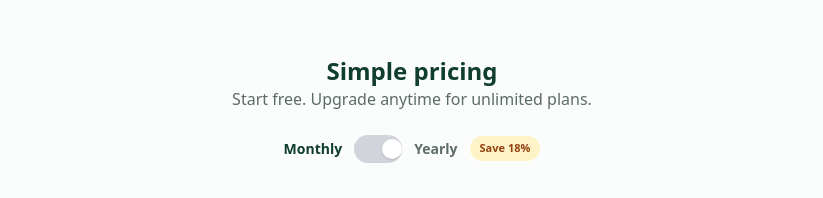
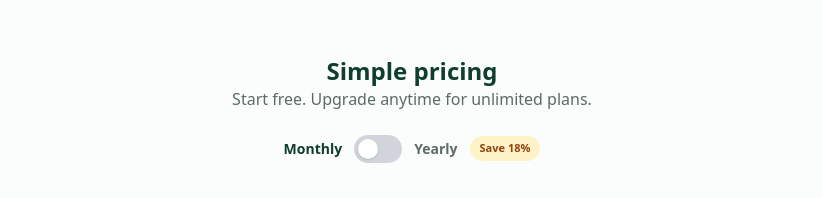
Before and after one commit to usario172332/youraifood-app, a Next.js app in the folder youraifood-app/: page / in a window 1280 px wide. Shown: the part 6800-6998 px from the top of the page, without its empty margins (356-1179 px from the left). Built offline with nearby package versions, Linux system fonts and the light colour scheme; no server answers.

Commit message:
Update Pricing.jsx

```diff
--- a/youraifood-app/components/Pricing.jsx
+++ b/youraifood-app/components/Pricing.jsx
@@ -67,8 +67,8 @@ export default function Pricing({ session, isPremium }) {
             className={`relative h-7 w-12 shrink-0 rounded-full transition-colors duration-200 focus-visible:outline-none focus-visible:ring-2 focus-visible:ring-green-600 focus-visible:ring-offset-2 ${yearly ? 'bg-green-600' : 'bg-gray-300'}`}
           >
             <span
-              className={`absolute top-1 h-5 w-5 rounded-full bg-white shadow transition-transform duration-200 ${
-                yearly ? 'translate-x-6' : 'translate-x-1'
+              className={`absolute left-1 top-1 h-5 w-5 rounded-full bg-white shadow transition-transform duration-200 ${
+                yearly ? 'translate-x-5' : 'translate-x-0'
               }`}
             />
           </button>
```
